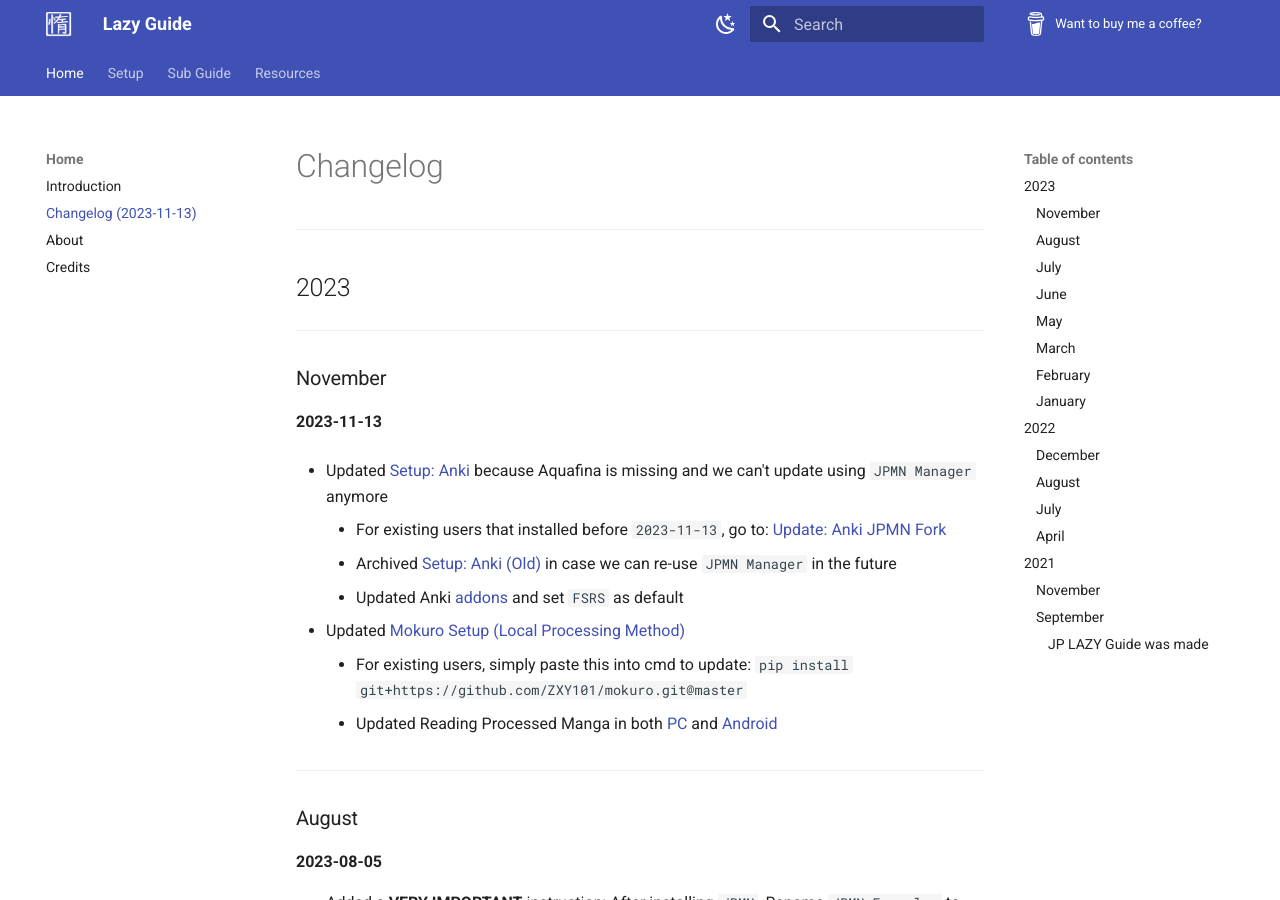
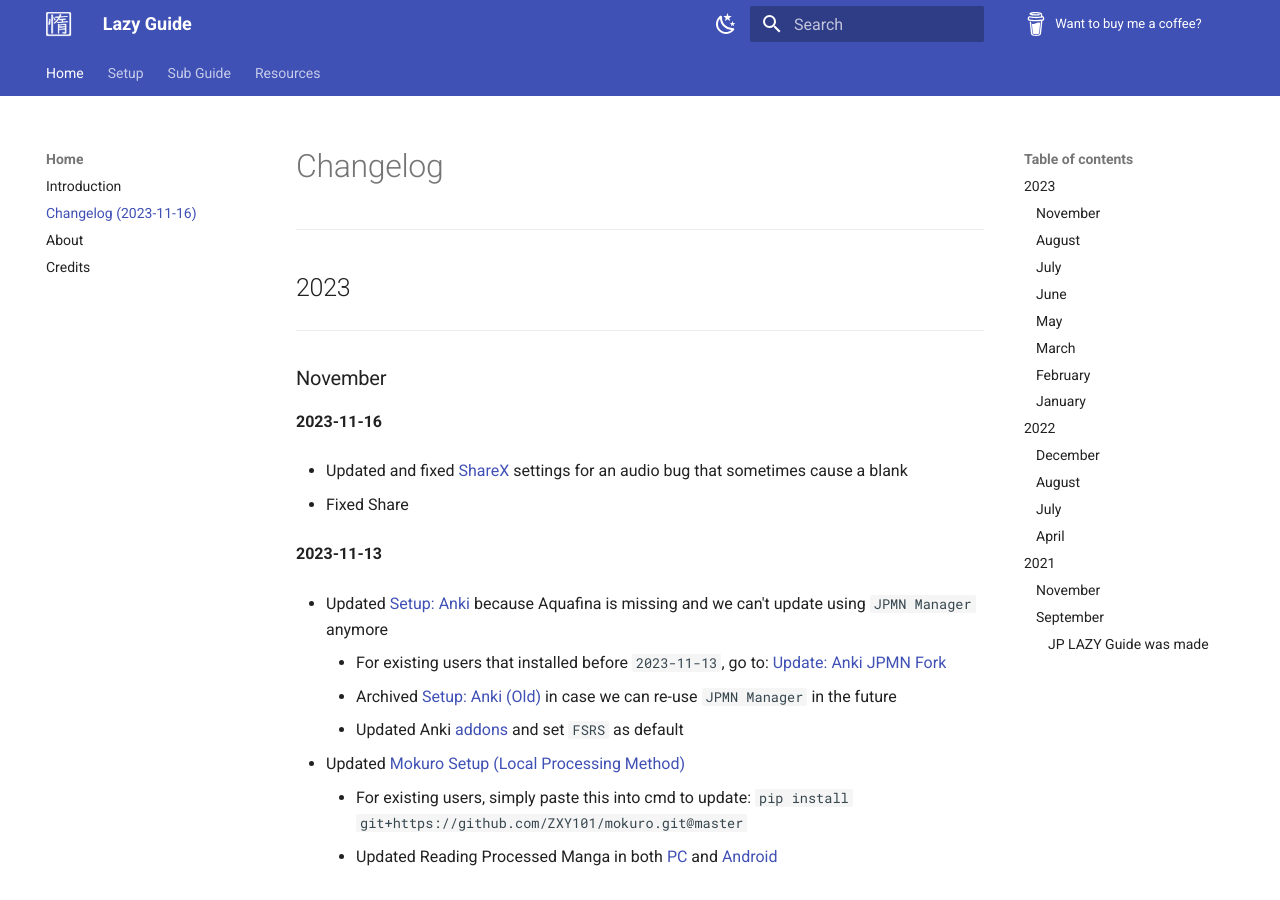
Before and after one commit to Xelieu/xelieu.github.io, an MkDocs documentation site: the page built from docs/jp-lazy-guide/changelog.md, in a window 1280 px wide and 900 px high. Built offline with MkDocs 1.6.1 and Material for MkDocs 9.7.7, drawn with Linux system fonts in a browser that asks for light colours.

Commit message:
$updated info

```diff
--- a/docs/jp-lazy-guide/changelog.md
+++ b/docs/jp-lazy-guide/changelog.md
@@ -11,6 +11,12 @@ hide:
 ---
 
 ### November
+
+**2023-11-16**
+
+- Updated and fixed [ShareX](https://drive.google.com/drive/folders/1WGmVeT6pdip-LK8asqi_cF3OC0lvNylL?usp=sharing) settings for an audio bug that sometimes cause a blank
+
+- Fixed Share
 
 **2023-11-13**
 
--- a/mkdocs.yml
+++ b/mkdocs.yml
@@ -7,7 +7,7 @@ repo_name: Want to buy me a coffee?
 nav:
   - Home:
     - Introduction: 'jp-lazy-guide/index.md'
-    - Changelog (2023-11-13): 'jp-lazy-guide/changelog.md'
+    - Changelog (2023-11-16): 'jp-lazy-guide/changelog.md'
     - About: 'jp-lazy-guide/about.md'
     - Credits: 'jp-lazy-guide/credits.md'
   - Setup:
```
Also changed, not shown: docs/jp-lazy-guide/setupShareX.md (+1 -1 lines).
